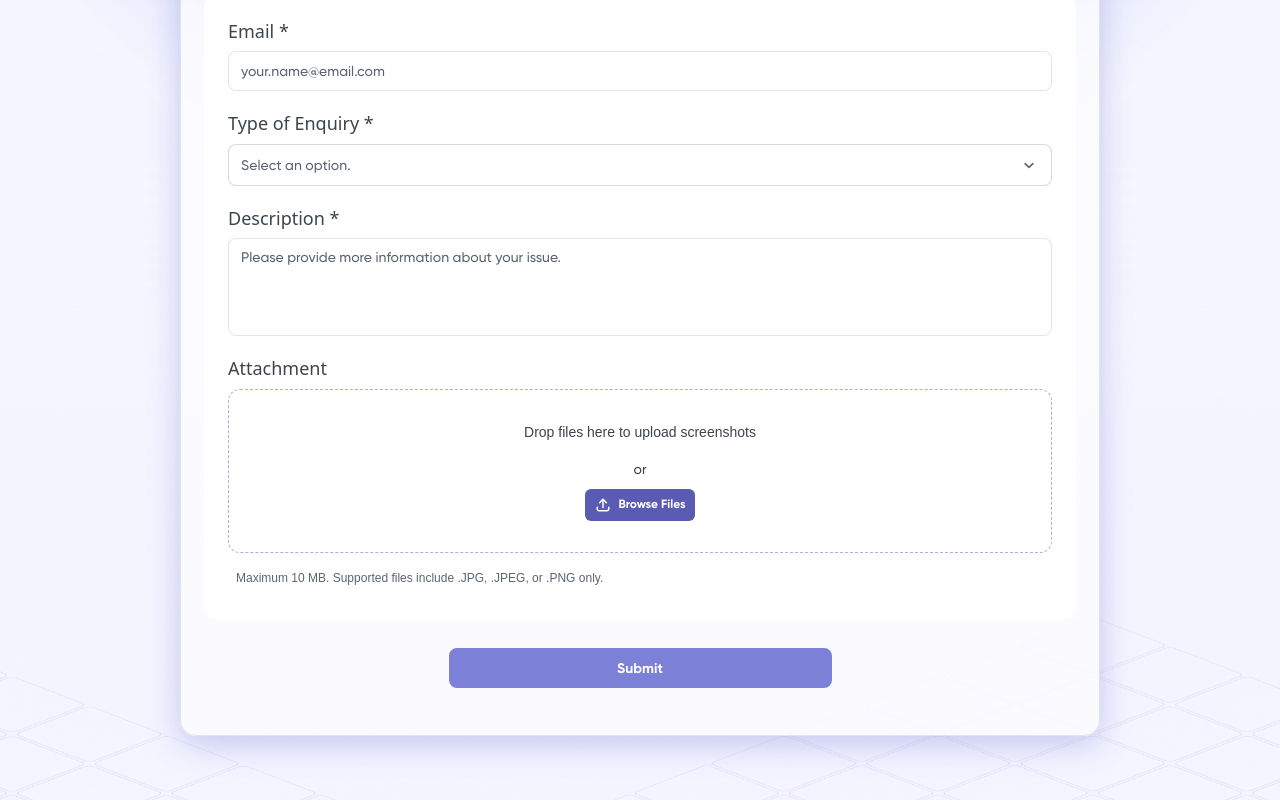
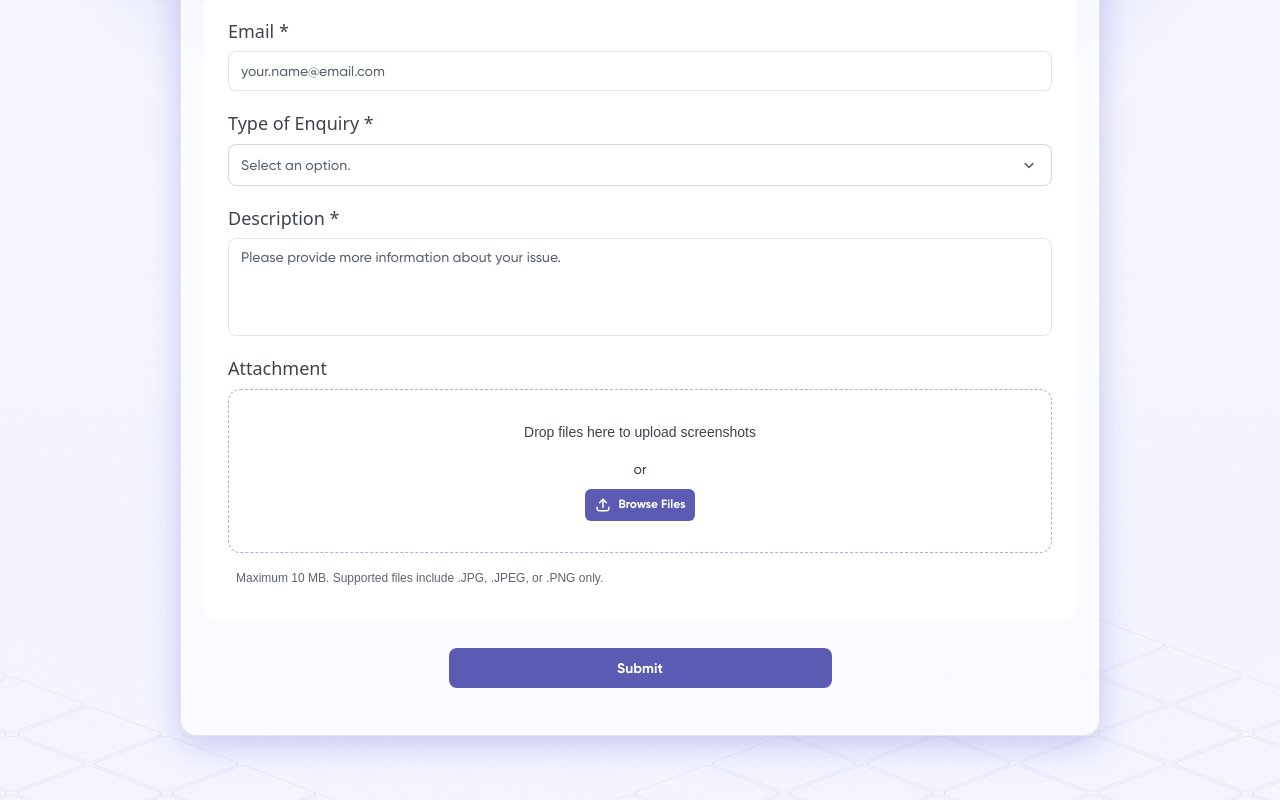
Before and after one commit to TrustVC/trustvc-website, a React (Vite) app: page /contact in a window 1280 px wide. Shown: the part 399-1199 px from the top of the page. Built offline with nearby package versions, Linux system fonts and the light colour scheme; no server answers.

Commit message:
fix: submit button test case

```diff
--- a/src/components/common/SubmitButton/SubmitButton.tsx
+++ b/src/components/common/SubmitButton/SubmitButton.tsx
@@ -1,10 +1,19 @@
 interface SubmitButtonProps {
+  isDarkMode: boolean
   isSubmitting: boolean
 }
 
-const SubmitButton = ({ isSubmitting }: SubmitButtonProps) => {
+const SubmitButton = ({ isDarkMode, isSubmitting }: SubmitButtonProps) => {
+  const baseClasses = 'submit-button'
+  const themeClasses = isDarkMode ? 'bg-primary-60' : 'bg-primary-50'
+  const stateClasses = isSubmitting ? 'opacity-60 cursor-not-allowed' : ''
+
   return (
-    <button type="submit" disabled={isSubmitting} className="submit-button">
+    <button
+      type="submit"
+      disabled={isSubmitting}
+      className={`${baseClasses} ${themeClasses} ${stateClasses}`.trim()}
+    >
       {isSubmitting ? 'Submitting…' : 'Submit'}
     </button>
   )
--- a/src/pages/Contact/index.tsx
+++ b/src/pages/Contact/index.tsx
@@ -121,7 +121,10 @@ const Contact = ({ isDarkMode }: ContactProps) => {
                 </div>
 
                 <div className="pt-2 flex justify-center">
-                  <SubmitButton isSubmitting={isSubmitting} />
+                  <SubmitButton
+                    isDarkMode={isDarkMode}
+                    isSubmitting={isSubmitting}
+                  />
                 </div>
               </form>
             </div>
```
